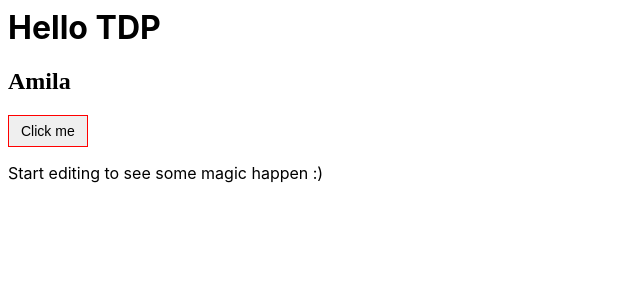
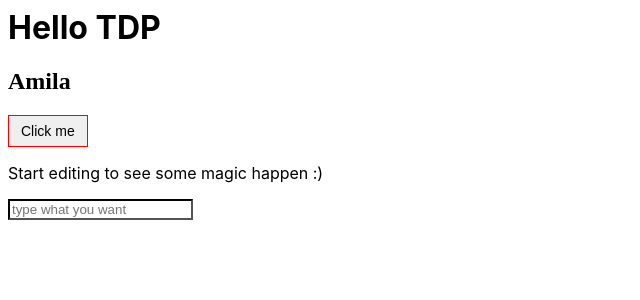
Before and after one commit to TDgithub1/stackblitz-starters-ajjntb, a React (Create React App) app: page / in a window 1280 px wide. Shown: the top 300 px of the page, without its empty margins (0-640 px from the left). Built offline with nearby package versions, Linux system fonts and the light colour scheme.

Commit message:
2 files modified

```diff
--- a/src/App.js
+++ b/src/App.js
@@ -5,6 +5,7 @@ export default function App() {
   // let clickText = 'amila';
 
   const [myVar, setMyvar] = useState('Amila');
+  const [inputText, setInputText] = useState('');
 
   const clickHandle = () => {
     // clickText = 'Thisara';
@@ -29,6 +30,19 @@ export default function App() {
       </button>
 
       <p>Start editing to see some magic happen :)</p>
+
+      <input
+        type="text"
+        className="inputbox"
+        placeholder="type what you want"
+        //using anonymus funtion
+        onChange={(e) => {
+          e.preventDefault();
+          setInputText(e.target.value);
+        }}
+      />
+
+      <p>{inputText}</p>
     </div>
   );
 }
--- a/src/style.css
+++ b/src/style.css
@@ -3,3 +3,9 @@ p {
   font-family: -apple-system, BlinkMacSystemFont, 'Segoe UI', Roboto, Oxygen,
     Ubuntu, Cantarell, 'Open Sans', 'Helvetica Neue', sans-serif;
 }
+
+.inputbox {
+  border-color: black;
+  font-size: '12px';
+  color: red;
+}
```
